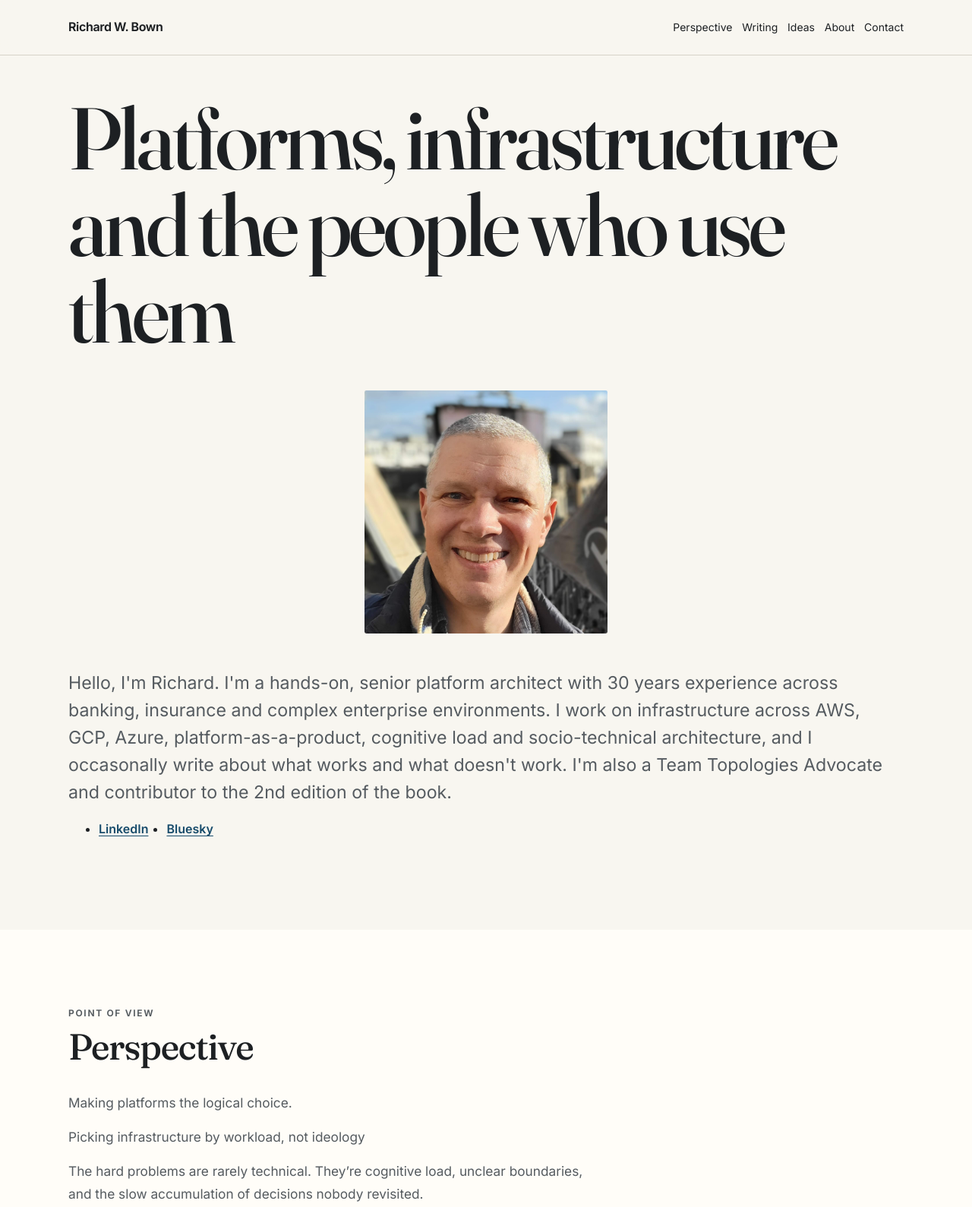
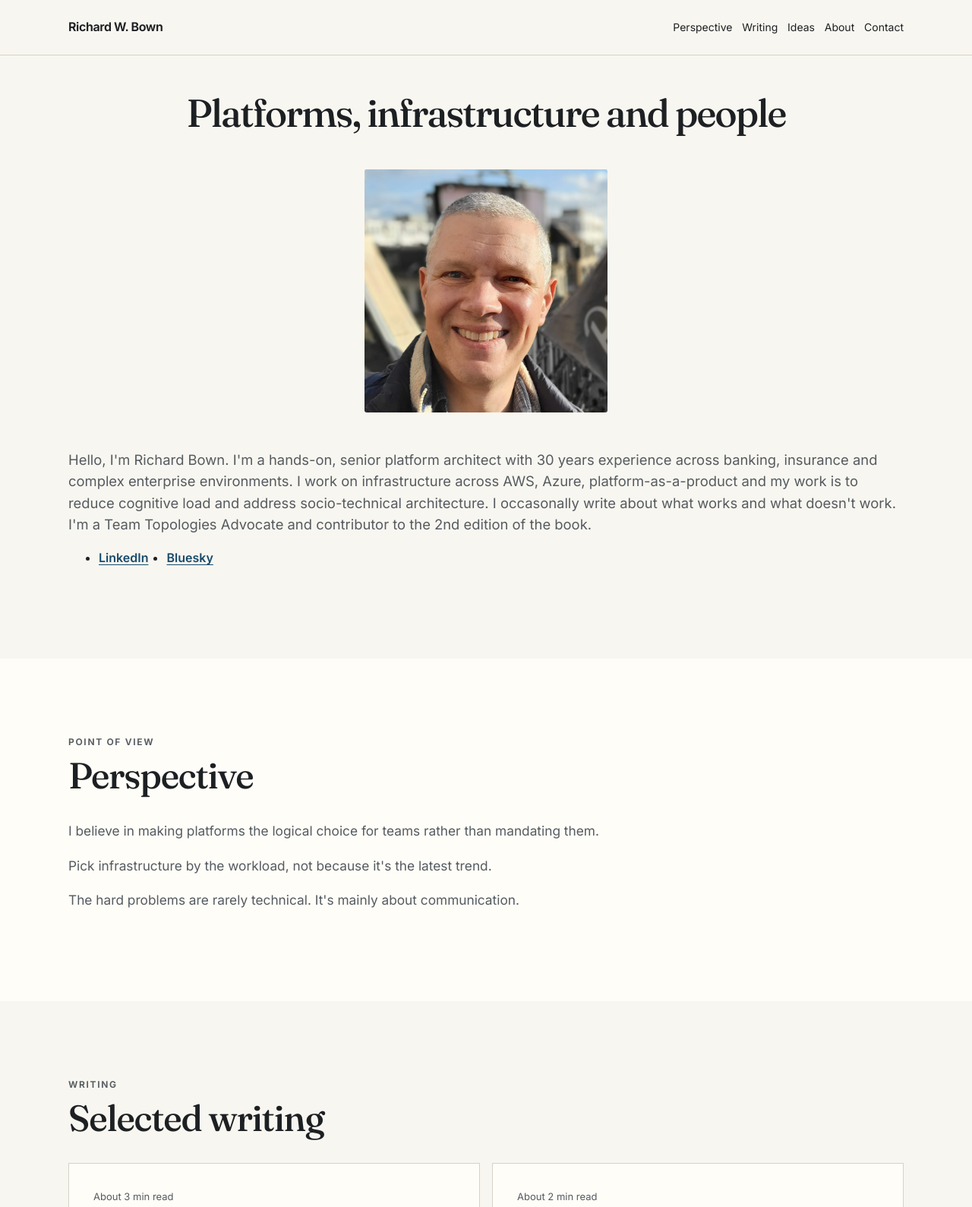
Before and after one commit to bownie/richardwbown_com_website, an Astro site: page / in a window 1280 px wide. Shown: the top 1589 px of the page at 76% size. Built offline with nearby package versions, Linux system fonts and the light colour scheme; Astro itself is replaced by a stand-in of ours; no server answers.

Commit message:
middle fiddle

```diff
--- a/src/content/posts/how-to-build-a-successful-platform-team.mdx
+++ b/src/content/posts/how-to-build-a-successful-platform-team.mdx
@@ -64,5 +64,3 @@ As you ask more and more questions, the goal of the team should become clearer.
 It is more than likely that when you have a complete list of customers and products for your platform team, it seems too much for a single team to cope with. This may lead to you thinking about breaking your platform team into multiple teams which serve different types of customers. Indeed you may end up with platform teams which serve other platform teams. For example, you might imagine an infrastructure platform team serving an API platform team which itself serves multiple development teams.
 
 Remember to start with what you have already and treat it with respect. You already have a platform team even if you don’t know it yet.
-
-*(post image by DALL-E 2: prompt “building a platform together in a garden as kids in the style of mondriaan”)*
--- a/src/pages/index.astro
+++ b/src/pages/index.astro
@@ -47,7 +47,7 @@ const person = {
     <section class="hero" aria-labelledby="hero-title">
       <div class="hero-content">
         <h1 class="hero-title" id="hero-title">
-          Platforms, infrastructure and the people who use them
+          Platforms, infrastructure and people
         </h1>
         <Image
           class="profile-photo"
@@ -58,12 +58,13 @@ const person = {
           fetchpriority="high"
         />
         <p class="hero-intro">
-          Hello, I'm Richard. I'm a hands-on, senior platform architect with
+          Hello, I'm Richard Bown. I'm a hands-on, senior platform architect with
           30 years experience across banking, insurance and complex enterprise
-          environments. I work on infrastructure across AWS, GCP, Azure,
-          platform-as-a-product, cognitive load and socio-technical architecture,
-          and I occasonally write about what works and what doesn't work. I'm also a
-          Team Topologies Advocate and contributor to the 2nd edition of the book.
+          environments. I work on infrastructure across AWS, Azure,
+          platform-as-a-product and my work is to reduce cognitive load and address
+          socio-technical architecture. I occasonally write about what works and
+          what doesn't work. I'm a Team Topologies Advocate and contributor to the
+          2nd edition of the book.
         </p>
         <ul class="hero-links" aria-label="Contact links">
           <li><a href={socialLinks.linkedin}>LinkedIn</a></li>
@@ -82,11 +83,11 @@ const person = {
         <h2 id="perspective-title">Perspective</h2>
       </header>
       <div class="perspective-copy">
-        <p>Making platforms the logical choice.</p>
-        <p>Picking infrastructure by workload, not ideology</p>
-        <p>The hard problems are rarely technical. They’re cognitive load,
-          unclear boundaries, and the slow accumulation of decisions nobody
-          revisited.</p>
+        <p>I believe in making platforms the logical choice for teams rather
+          than mandating them.</p>
+        <p>Pick infrastructure by the workload, not because it's the latest
+          trend.</p>
+        <p>The hard problems are rarely technical. It's mainly about communication.</p>
       </div>
     </section>
 
--- a/src/styles/global.css
+++ b/src/styles/global.css
@@ -253,17 +253,17 @@ main {
 
 .hero-title {
   width: 100%;
-  font-size: clamp(3.2rem, 9vw, 7.5rem);
+  font-size: clamp(3.2rem, 1vw, 3.5rem);
   line-height: 0.99;
   overflow-wrap: anywhere;
-  text-align: left;
+  text-align: center;
 }
 
 .hero-intro {
   width: min(100%, var(--hero-width));
   margin: var(--space-2) auto;
   color: var(--muted);
-  font-size: clamp(1.15rem, 2.2vw, 1.45rem);
+  font-size: clamp(1.15rem, 2.2vw, 1.0rem);
   line-height: 1.55;
 }
 
```
